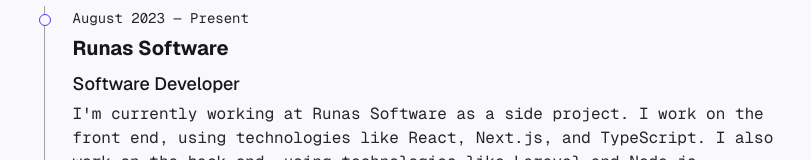
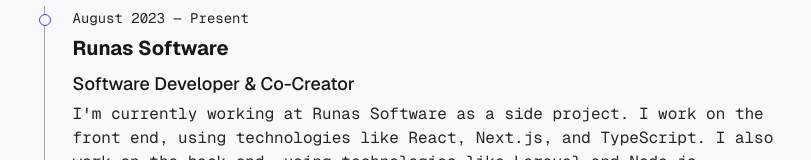
Before and after one commit to gonzalojparra/www, a Next.js app: page / in a window 1280 px wide. Shown: the part 630-790 px from the top of the page, without its empty margins (224-1035 px from the left). Built offline with nearby package versions, Linux system fonts and the light colour scheme.

Commit message:
feat(core): add metadata and update data index

```diff
--- a/src/app/layout.tsx
+++ b/src/app/layout.tsx
@@ -14,6 +14,8 @@
 export const metadata: Metadata = {
   title: 'Gonzalo Parra | Portfolio',
   description: 'My personal portfolio, showcasing my work and skills.',
+  creator: 'Gonzalo Parra',
+  keywords: ['portfolio', 'developer', 'web', 'front end', 'react', 'next.js', 'argentina', 'neuquén', 'software', 'engineer', 'design', 'web development', 'runas software', 'national university of comahue']
 };
 
 export default function RootLayout({
--- a/src/data/index.ts
+++ b/src/data/index.ts
@@ -38,7 +38,7 @@
     company: 'Runas Software',
     link: '',
     badges: ['Intern'],
-    title: 'Software Developer',
+    title: 'Software Developer & Co-Creator',
     start: 'August 2023',
     end: 'Present',
     description:
```
